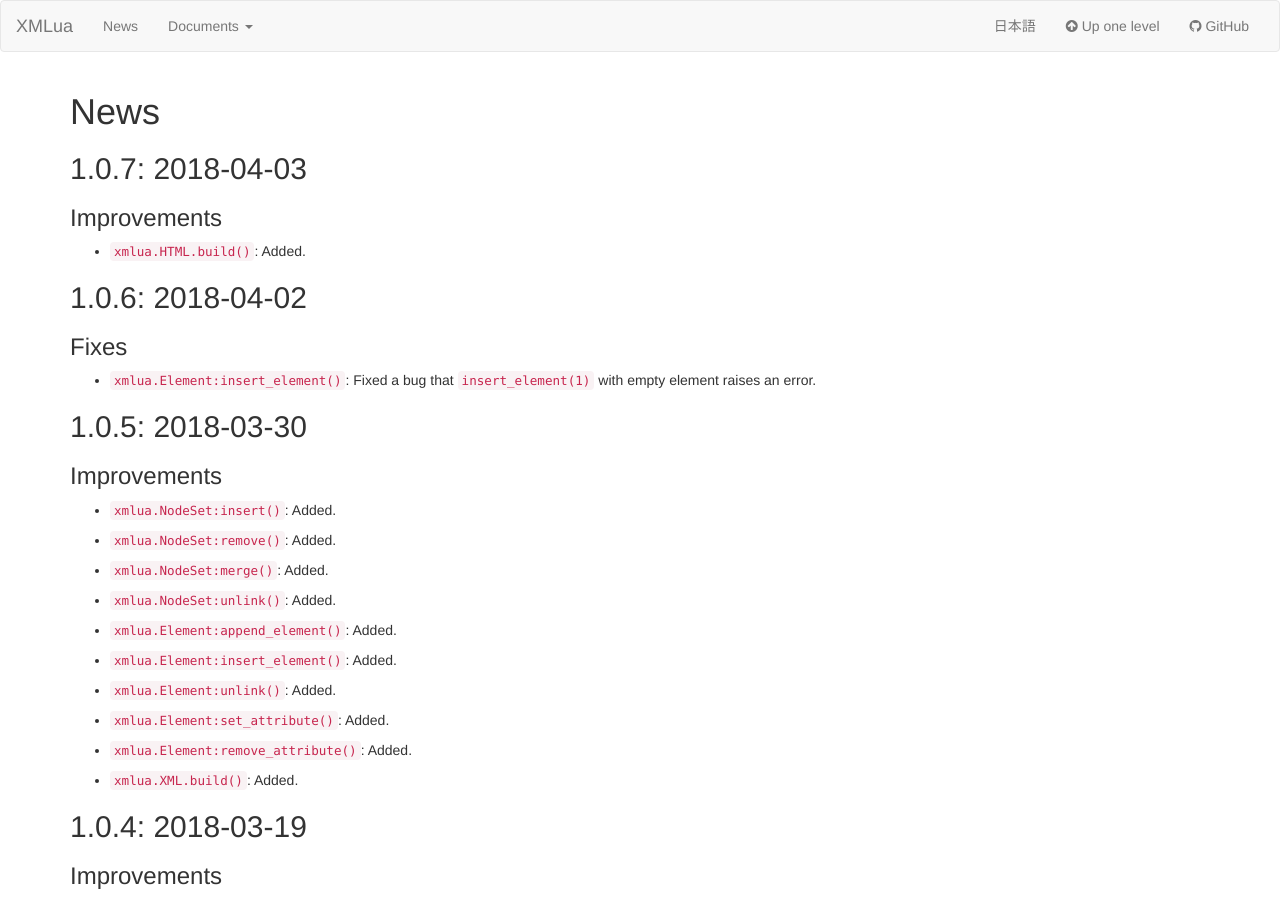
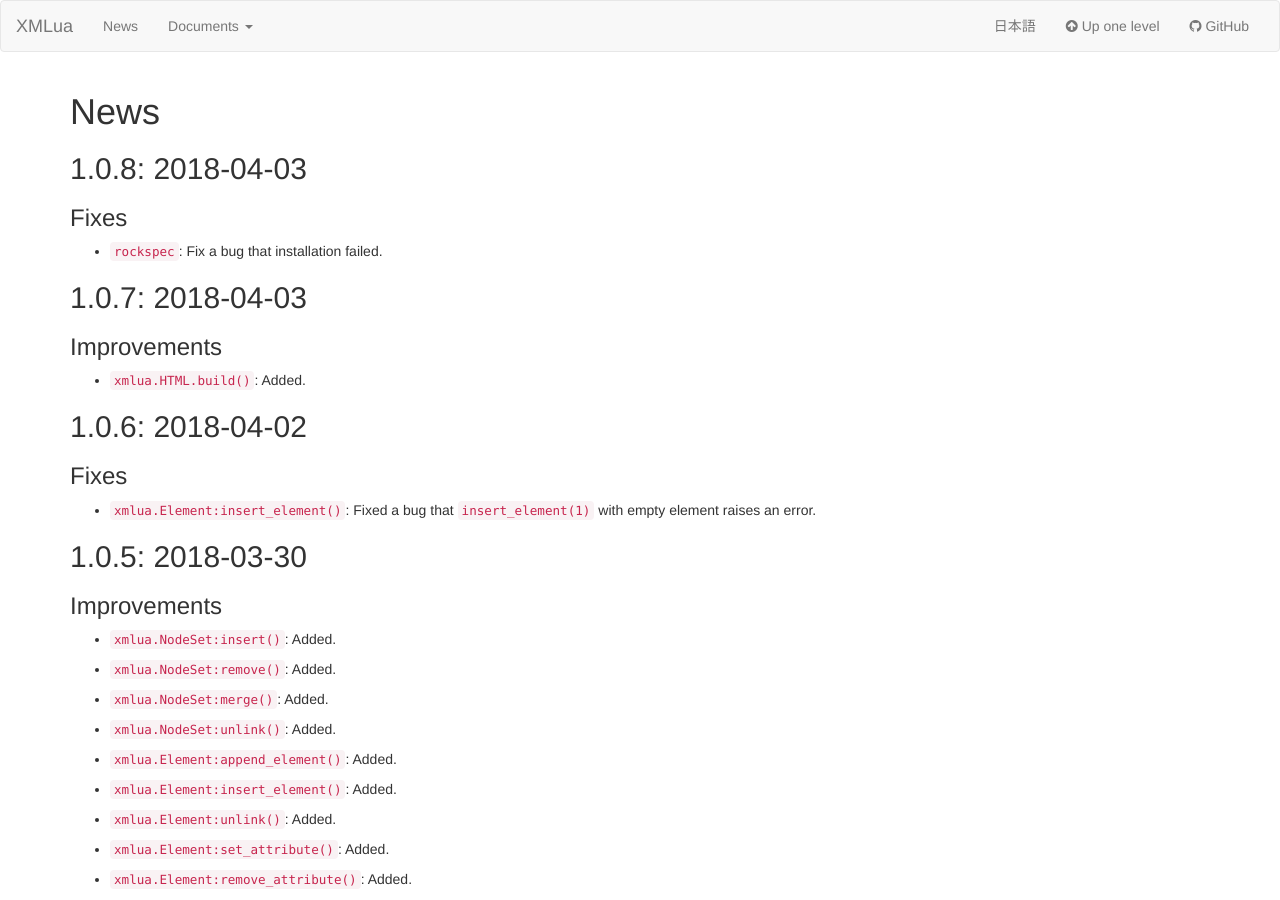
Before and after one commit to LuaDist-testing/xmlua, a Jekyll site: the page built from docs/news/index.md, in a window 1280 px wide and 900 px high. Built offline with Jekyll 4.4.1, drawn with Linux system fonts in a browser that asks for light colours.

Commit message:
Update to version 1.0.8-0

```diff
--- a/docs/news/index.md
+++ b/docs/news/index.md
@@ -3,6 +3,12 @@ title: News
 ---
 
 # News
+
+## 1.0.8: 2018-04-03 {#version-1-0-8}
+
+### Fixes
+
+  * `rockspec`: Fix a bug that installation failed.
 
 ## 1.0.7: 2018-04-03 {#version-1-0-7}
 
```
Also changed, not shown: docs/ja/news/index.md (+6 -0 lines), 4 other files.
